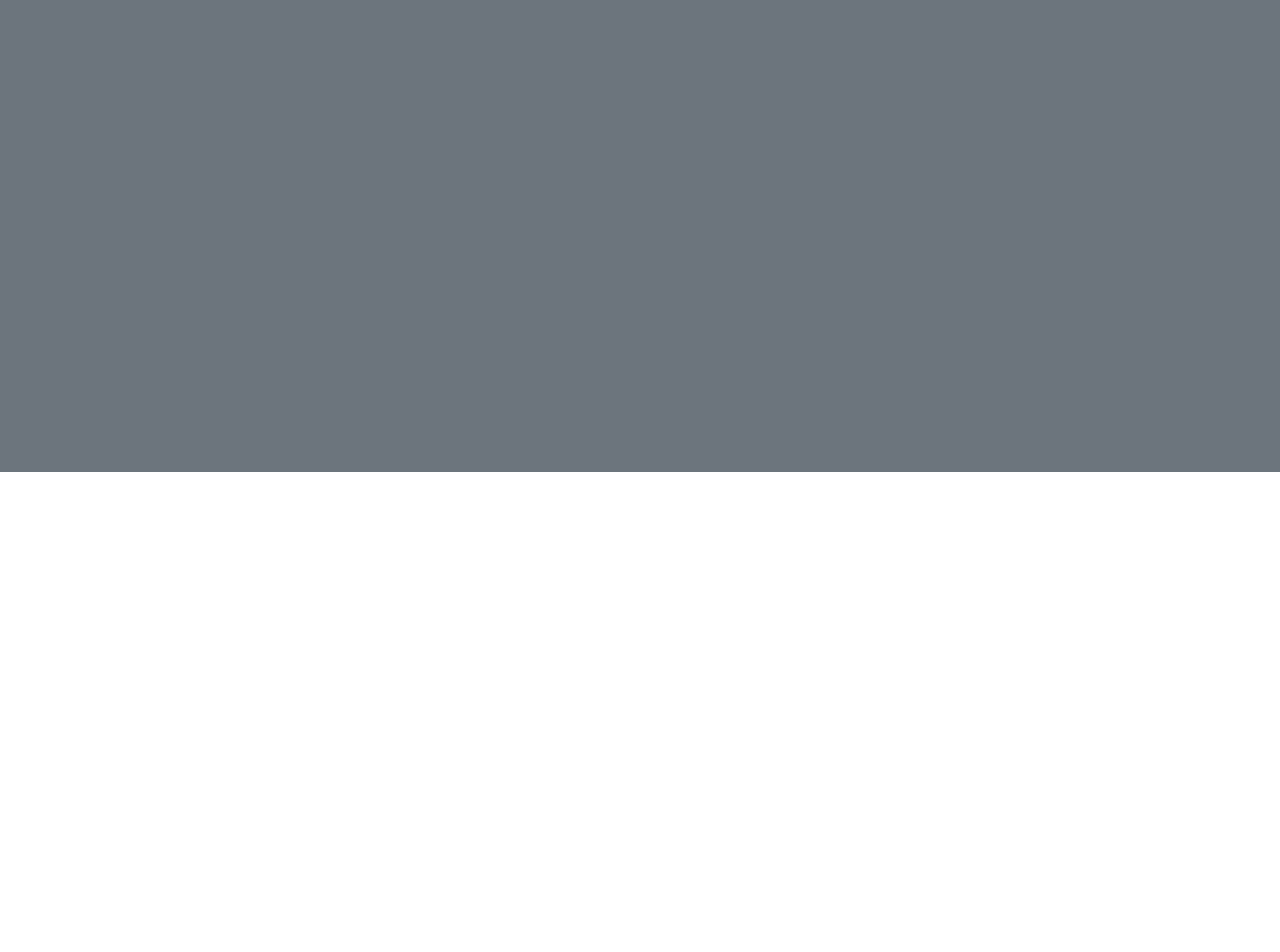
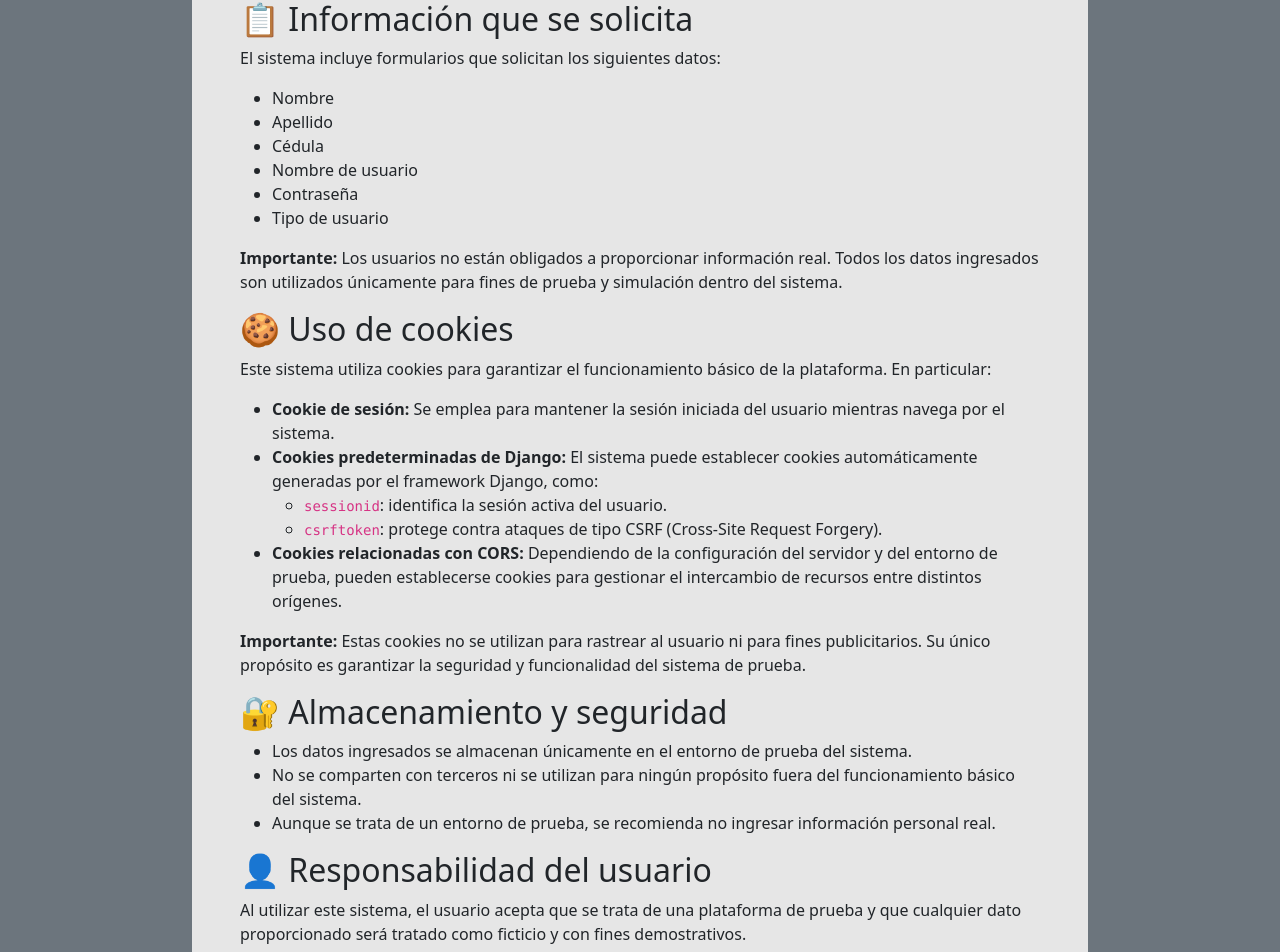
Before and after one commit to Pedrochacon9621/FrontendAppCasos-p1, a React (Vite) app: page /politica in a window 1280 px wide. Before the commit this address had no page. Shown: the part 328-1280 px from the top of the page. Before the commit the page ends 800 px from the top, so only its background shows below. Built offline with nearby package versions, Linux system fonts and the light colour scheme.

Commit message:
Agregando Modal Privacidad1

```diff
--- a/src/App.jsx
+++ b/src/App.jsx
@@ -8,6 +8,7 @@ import { CasosLista } from './componentes/CasosLista';
 import { UserLista } from './componentes/UserLista';
 import { CategoriasLista } from './componentes/CategoriasLista';
 import { ClientesLista } from './componentes/ClientesLista';
+import {Politica} from './componentes/Politica';
 import { UserProvider } from './componentes/context/UserContext';
 import {BrowserRouter, Routes, Route, Navigate, HashRouter} from 'react-router-dom'
 
@@ -41,6 +42,9 @@ function App() {
             <Route path='/categorias/:busqueda' element={<CategoriasLista/>}/>
             <Route path='/clientes' element={<ClientesLista/>}/>
             <Route path='/clientes/:busqueda' element={<ClientesLista/>}/>
+            <Route path='/politica' element={<Politica/>}/>
+
+
           </Routes>
         </BrowserRouter>
       </UserProvider>
--- a/src/componentes/Form1.jsx
+++ b/src/componentes/Form1.jsx
@@ -1,11 +1,21 @@
 import {useForm} from "react-hook-form"
 import { login, rolUser} from "../api/api"
 import { useNavigate } from "react-router-dom"
-import { useEffect } from "react"
+import { useEffect, useRef} from "react"
+import { ModalPrivacidad } from "./modalPrivacidad"
+
+import { Modal } from 'bootstrap';
+
+
+
+
+
 //Formulario de LOGIN:
 export function Form1() {
     const navigate = useNavigate()
     const {register, handleSubmit} = useForm()
+    //Estado para el Modal:
+   const modalRef = useRef(null);
     useEffect(()=>{
         //Funcion pasar a la pagina de casos si ya la sesion esta iniciada
         async function verificarLogin(params) {
@@ -17,6 +27,19 @@ export function Form1() {
         }
         verificarLogin()
     },[])
+
+    // Nuevo useEffect solo para el modal
+    useEffect(() => {
+        const modal = new Modal(modalRef.current);
+        modal.show();
+        // Limpieza solo para el modal
+        return () => {
+        modal.hide();
+        document.body.classList.remove('modal-open');
+        document.querySelectorAll('.modal-backdrop').forEach((el) => el.remove());
+        };
+    }, []);
+
     //Funcion del boton iniciar sesion:
     const onSubmit = handleSubmit(async usuario=>{
         try {
@@ -48,6 +71,9 @@ export function Form1() {
                     <button type="submit" class="btn btn-primary">Iniciar sesión</button>
                 </form>
             </div>
+            {/* Modal renderizado y referenciado */}
+              <ModalPrivacidad modalRef={modalRef} />
+
         </div>
     )
 }
--- /dev/null
+++ b/src/componentes/ModalPrivacidad.jsx
@@ -0,0 +1,30 @@
+import {Link} from "react-router-dom"
+
+export function ModalPrivacidad({ modalRef }) {
+  return (
+    <div className="modal fade" tabIndex="-1" ref={modalRef}>
+      <div className="modal-dialog">
+        <div className="modal-content">
+          <div className="modal-header">
+            <h5 className="modal-title text-dark">Política de Privacidad</h5>
+            <button
+              type="button"
+              className="btn-close"
+              data-bs-dismiss="modal"
+              aria-label="Cerrar"
+            ></button>
+          </div>
+          <div className="modal-body">
+            <p className="text-dark">Este sistema es solo de prueba y no recopila datos reales ni con fines comerciales. Los formularios solicitan información básica como nombre, usuario y contraseña, pero no es obligatorio ingresar datos verdaderos. Se utilizan cookies técnicas para mantener la sesión activa y garantizar la seguridad, sin fines publicitarios ni de rastreo.</p> <Link to="/politica" target="_blank">Click aqui para leer política de privacidad completa</Link>
+          </div>
+          <div className="modal-footer">
+            <button type="button" className="btn btn-secondary" data-bs-dismiss="modal" onClick={() => {const modal = bootstrap.Modal.getInstance(modalRef.current); modal.hide();}}>
+              Cerrar
+            </button>
+            <button type="button" className="btn btn-primary">Aceptar</button>
+          </div>
+        </div>
+      </div>
+    </div>
+  );
+}
--- /dev/null
+++ b/src/componentes/Politica.jsx
@@ -0,0 +1,46 @@
+export function Politica() {
+    return(
+        <div className="mx-auto p-5 rounded" style = {{ background:"rgb(230,230,230)", width:"70%", margin:"0 auto", }}>
+            <h1>🛡️ Política de Privacidad</h1>
+            <p><strong>Última actualización:</strong> [2025]</p>
+
+            <p>Este proyecto es una iniciativa personal con fines exclusivamente demostrativos. Su propósito es mostrar las capacidades técnicas del desarrollador y no está destinado a un uso comercial ni a la recopilación de datos reales de usuarios.</p>
+
+            <h2>📋 Información que se solicita</h2>
+            <p>El sistema incluye formularios que solicitan los siguientes datos:</p>
+            <ul>
+                <li>Nombre</li>
+                <li>Apellido</li>
+                <li>Cédula</li>
+                <li>Nombre de usuario</li>
+                <li>Contraseña</li>
+                <li>Tipo de usuario</li>
+            </ul>
+            <p><strong>Importante:</strong> Los usuarios no están obligados a proporcionar información real. Todos los datos ingresados son utilizados únicamente para fines de prueba y simulación dentro del sistema.</p>
+
+            <h2>🍪 Uso de cookies</h2>
+            <p>Este sistema utiliza cookies para garantizar el funcionamiento básico de la plataforma. En particular:</p>
+            <ul>
+                <li><strong>Cookie de sesión:</strong> Se emplea para mantener la sesión iniciada del usuario mientras navega por el sistema.</li>
+                <li><strong>Cookies predeterminadas de Django:</strong> El sistema puede establecer cookies automáticamente generadas por el framework Django, como:
+                <ul>
+                    <li><code>sessionid</code>: identifica la sesión activa del usuario.</li>
+                    <li><code>csrftoken</code>: protege contra ataques de tipo CSRF (Cross-Site Request Forgery).</li>
+                </ul>
+                </li>
+                <li><strong>Cookies relacionadas con CORS:</strong> Dependiendo de la configuración del servidor y del entorno de prueba, pueden establecerse cookies para gestionar el intercambio de recursos entre distintos orígenes.</li>
+            </ul>
+            <p><strong>Importante:</strong> Estas cookies no se utilizan para rastrear al usuario ni para fines publicitarios. Su único propósito es garantizar la seguridad y funcionalidad del sistema de prueba.</p>
+
+            <h2>🔐 Almacenamiento y seguridad</h2>
+            <ul>
+                <li>Los datos ingresados se almacenan únicamente en el entorno de prueba del sistema.</li>
+                <li>No se comparten con terceros ni se utilizan para ningún propósito fuera del funcionamiento básico del sistema.</li>
+                <li>Aunque se trata de un entorno de prueba, se recomienda no ingresar información personal real.</li>
+            </ul>
+
+            <h2>👤 Responsabilidad del usuario</h2>
+            <p>Al utilizar este sistema, el usuario acepta que se trata de una plataforma de prueba y que cualquier dato proporcionado será tratado como ficticio y con fines demostrativos.</p>
+        </div>
+    )
+}
```
